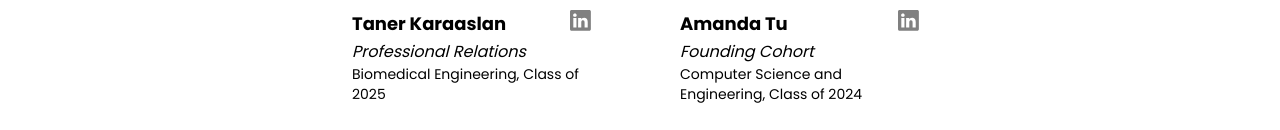
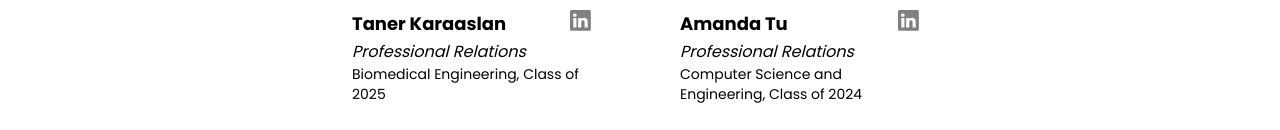
Before and after one commit to timnka/duen, a Next.js app: page /officers in a window 1280 px wide. Shown: the part 7214-7344 px from the top of the page. Built offline with nearby package versions, Linux system fonts and the light colour scheme.

Commit message:
fixed errro on amanda

```diff
--- a/src/app/officers/DATAprofrel.ts
+++ b/src/app/officers/DATAprofrel.ts
@@ -105,8 +105,8 @@ export const profrel = [
         name: 'Amanda Tu',
         year: 'Class of 2024',
         major: 'Computer Science and Engineering',
-        cohort: 'Spring 2023 Cohort',
-        position: 'Founding Cohort',
+        cohort: 'Founding Cohort',
+        position: 'Professional Relations',
         linkedin: 'https://www.linkedin.com/in/amandatu2002/',
         image: '/officers/Tu_Amanda.JPG',
     },
```
